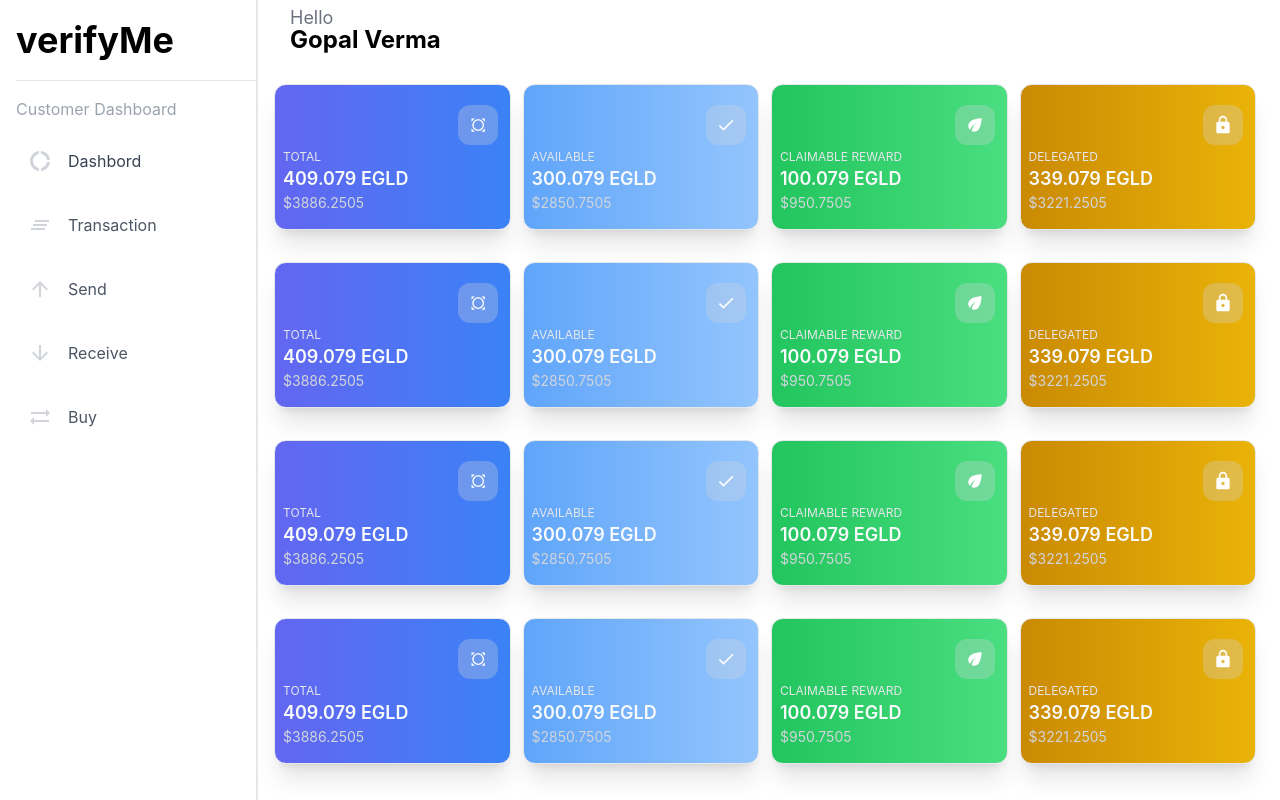
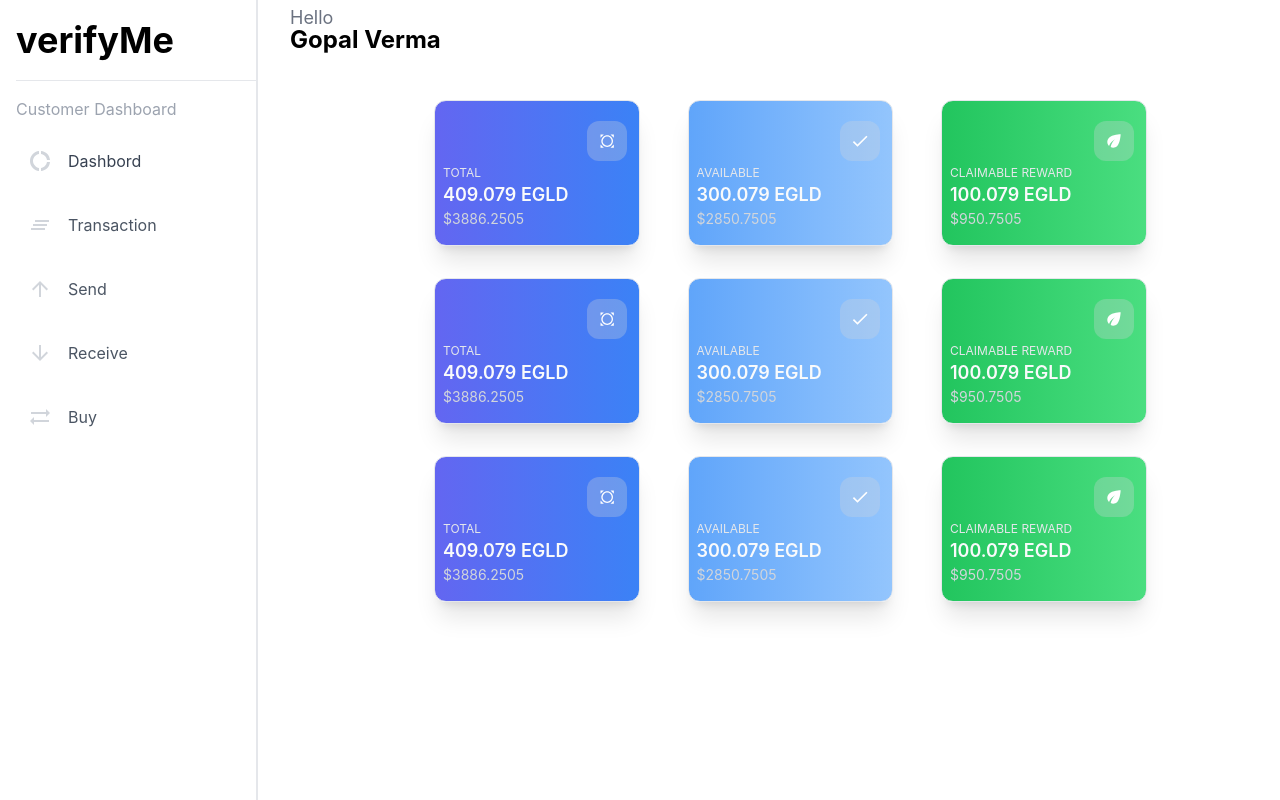
Before and after one commit to GopalVerma1303/verifyme, a Next.js app: page /Customer in a window 1280 px wide. Built offline with nearby package versions, Linux system fonts and the light colour scheme.

Commit message:
Update Container.js

```diff
--- a/components/Container.js
+++ b/components/Container.js
@@ -1,9 +1,9 @@
 import React from 'react'
-import Card from './Card'
-import Middle from './Middle'
-import RightBar from './RightBar'
+import Card from '../components/Card'
+// import Middle from './Middle'
+// import RightBar from './RightBar'
 
-const Container = () => {
+const Container = (props) => {
     return (
         <div className=" bg-gradient-to-r   " >
             <div className="  px-8 py-1 ">
@@ -15,29 +15,20 @@ const Container = () => {
                 </p>
             </div>
             <div>
-                <div className="flex p-4 space-x-3">
-                    <Card title="TOTAL" balance={409.0790} icon={0} />
-                    <Card title="AVAILABLE" balance={300.0790} icon={1} />
-                    <Card title="CLAIMABLE REWARD" balance={100.0790} icon={2} />
-                    <Card title="DELEGATED" balance={339.0790} icon={3} />
+                <div className="flex p-4 mt-4 space-x-12 ml-40">
+                    <Card title="TOTAL" balance={409.0790} icon={0} type="unchecked" />
+                    <Card title="AVAILABLE" balance={300.0790} icon={1} type="unchecked" />
+                    <Card title="CLAIMABLE REWARD" balance={100.0790} icon={2} type="unchecked" />
                 </div>
-                <div className="flex p-4 space-x-3">
-                    <Card title="TOTAL" balance={409.0790} icon={0} />
-                    <Card title="AVAILABLE" balance={300.0790} icon={1} />
-                    <Card title="CLAIMABLE REWARD" balance={100.0790} icon={2} />
-                    <Card title="DELEGATED" balance={339.0790} icon={3} />
+                <div className="flex p-4 space-x-12 ml-40">
+                    <Card title="TOTAL" balance={409.0790} icon={0} type="unchecked" />
+                    <Card title="AVAILABLE" balance={300.0790} icon={1} type="unchecked" />
+                    <Card title="CLAIMABLE REWARD" balance={100.0790} icon={2} type="unchecked" />
                 </div>
-                <div className="flex p-4 space-x-3">
-                    <Card title="TOTAL" balance={409.0790} icon={0} />
-                    <Card title="AVAILABLE" balance={300.0790} icon={1} />
-                    <Card title="CLAIMABLE REWARD" balance={100.0790} icon={2} />
-                    <Card title="DELEGATED" balance={339.0790} icon={3} />
-                </div>
-                <div className="flex p-4 space-x-3">
-                    <Card title="TOTAL" balance={409.0790} icon={0} />
-                    <Card title="AVAILABLE" balance={300.0790} icon={1} />
-                    <Card title="CLAIMABLE REWARD" balance={100.0790} icon={2} />
-                    <Card title="DELEGATED" balance={339.0790} icon={3} />
+                <div className="flex p-4 space-x-12 ml-40">
+                    <Card title="TOTAL" balance={409.0790} icon={0} type="unchecked" />
+                    <Card title="AVAILABLE" balance={300.0790} icon={1} type="unchecked" />
+                    <Card title="CLAIMABLE REWARD" balance={100.0790} icon={2} type="unchecked" />
                 </div>
             </div>
             {/* <div className="flex  ml-3 mt-6 space-x-6  mr-4">
```
